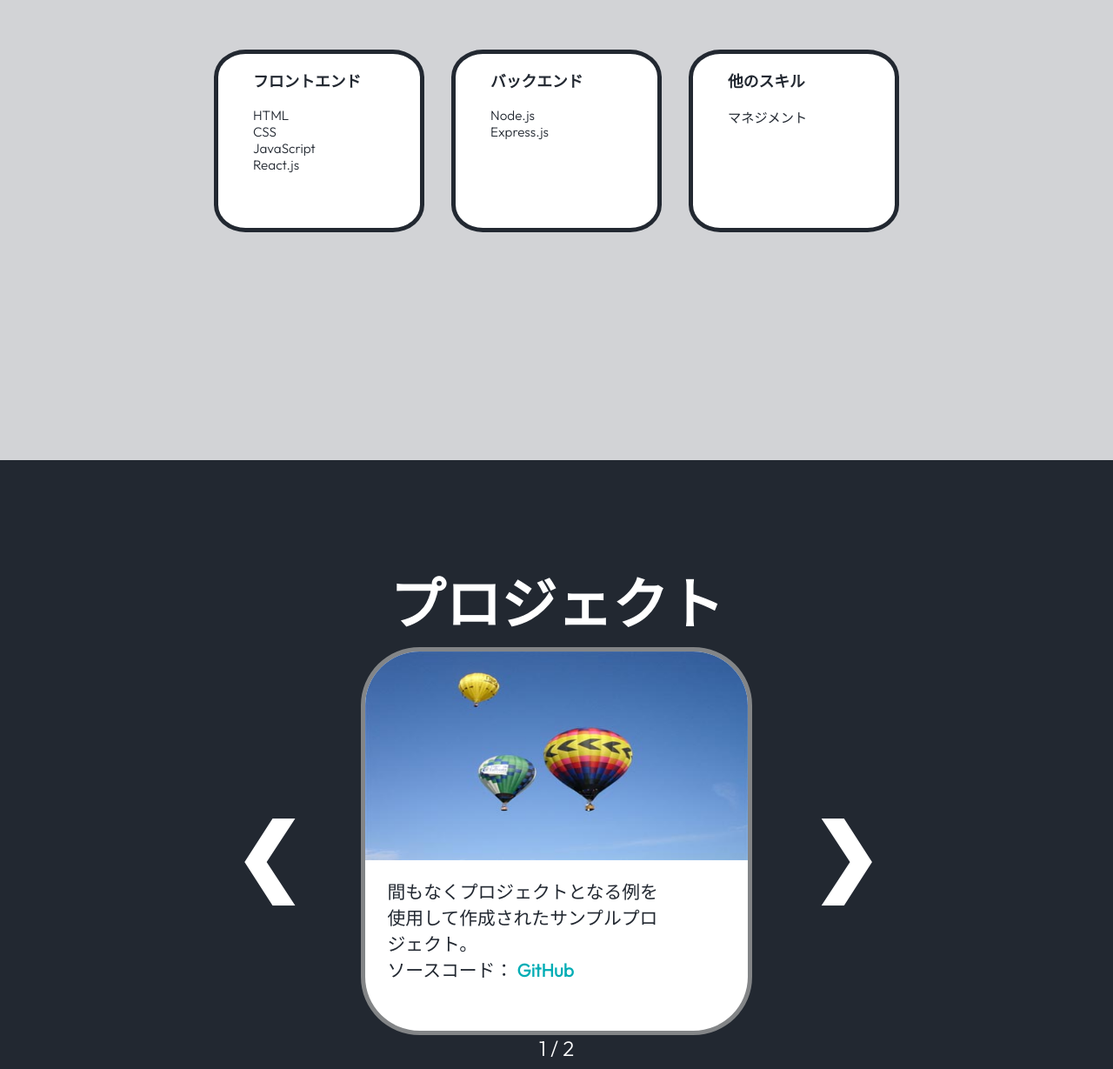
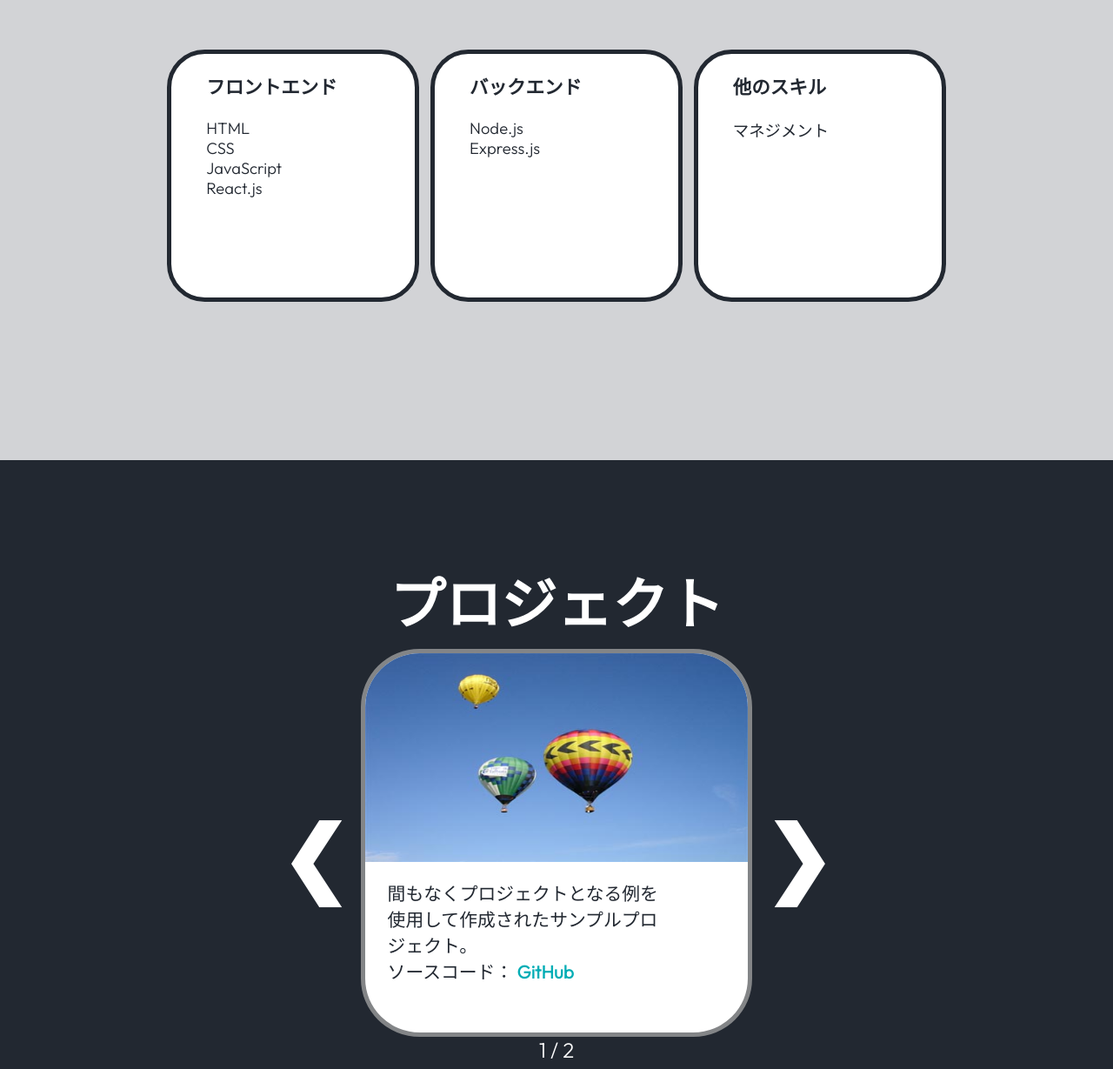
Before and after one commit to lukeqanderson/portfolio, a plain HTML site: page indexjp.html in a window 1280 px wide. Shown: the part 1871-3100 px from the top of the page at 87% size. Drawn offline with Linux system fonts and the light colour scheme.

Commit message:
format layout of skills and project page for better responsiveness, format button on submit for responsiveness

```diff
--- a/style.css
+++ b/style.css
@@ -280,41 +280,40 @@ nav>a:active{
     height: 100vh;
   }
   .skillCategories {
-    grid-template-columns: 1fr 1fr 1fr;
-    justify-items: center;
-    width: 64vw;
-    margin-right: 18vw;
-    margin-left: 18vw;
+    display: flex;
+    align-items: center;
+    justify-content: center;
+    width: 100vw;
   }
   .skillsList {
-    font-size: 2vmin;
-    width: 15vw;
-    height: 20vmin;
+    font-size: 2.5vmin;
+    width: 30vmin;
+    height: 30vmin;
   }
   .skillListjp {
-    font-size: 1.9vmin;
+    font-size: 2.3vmin;
   }
 }
 
 /* to adjust grid to small screens */
 @media screen and (max-width: 1000px) {
   #skillsTitle {
-    padding: 10vh;
+    padding: 15vmin;
     margin-bottom: 0;
   }
   .skills {
-    height: 180vh;
+    height: 220vmin;
   }
   .skillCategories {
     grid-template-rows: 1fr 1fr 1fr;
     justify-items: center;
+    align-items: center;
     width: 100vw;
-    height: 140vh;
+    height: 150vmin;
   }
   .skillsList {
-    padding-bottom: 10vh;
     width: 40vmin;
-    height: 30vmin;
+    height: 35vmin;
   }
 }
 
@@ -344,13 +343,11 @@ nav>a:active{
 
 /* to format projects container*/
 .projects-container {
-  display: grid;
-  grid-template-columns: 2fr 3fr 2fr;
+  display: flex;
+  justify-content: center;
   align-items: center;
-  justify-items: center;
-  width: 95vw;
-  height: 50vh;
-  margin-left: 2.5vw;
+  width: 100vw;
+  height: 60vh;
   padding-bottom: 20vh;
 }
 
@@ -425,11 +422,11 @@ nav>a:active{
 
 /* to adjust position for previous and next buttons */
 .prev {
-  padding-left: 16vw;
+  margin-right: 1vw;
 }
 
 .next {
-  padding-right: 16vw;
+ margin-left: 1vw;
 }
 
 /* to adjust size of project images */
@@ -534,13 +531,13 @@ nav>a:active{
   font-size: 3vmin;
   border: 2px solid #222831;
   border-radius: 15%;
-  height: 8vh;
+  height: 8vmin;
+  width: 12vmin;
   background-color: #A4E9ED;
 }
 .contact-buttonjp {
   font-weight: bold;
   font-size: 2.5vmin;
-  width: 12vmin;
 }
 
 /* to adjust button on hover */
```
